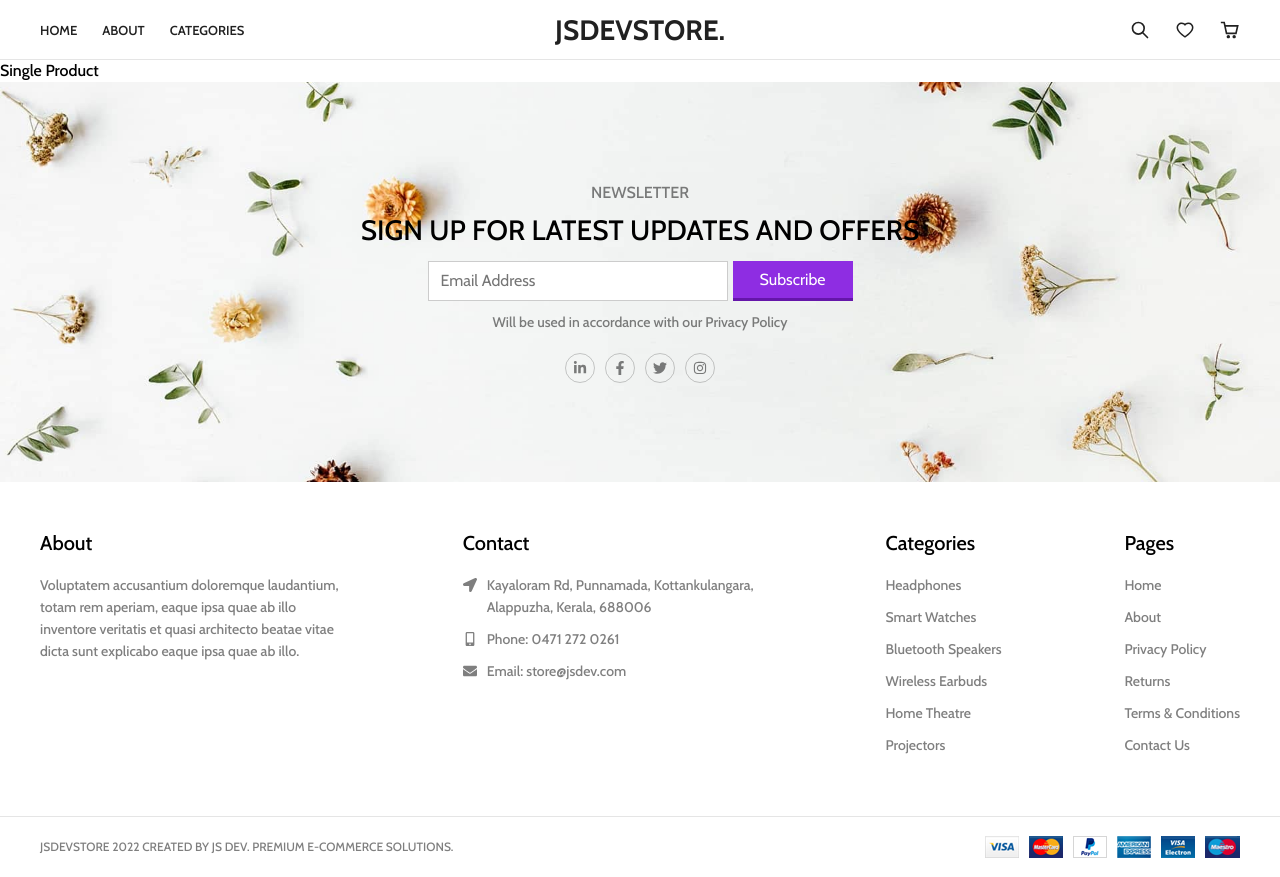
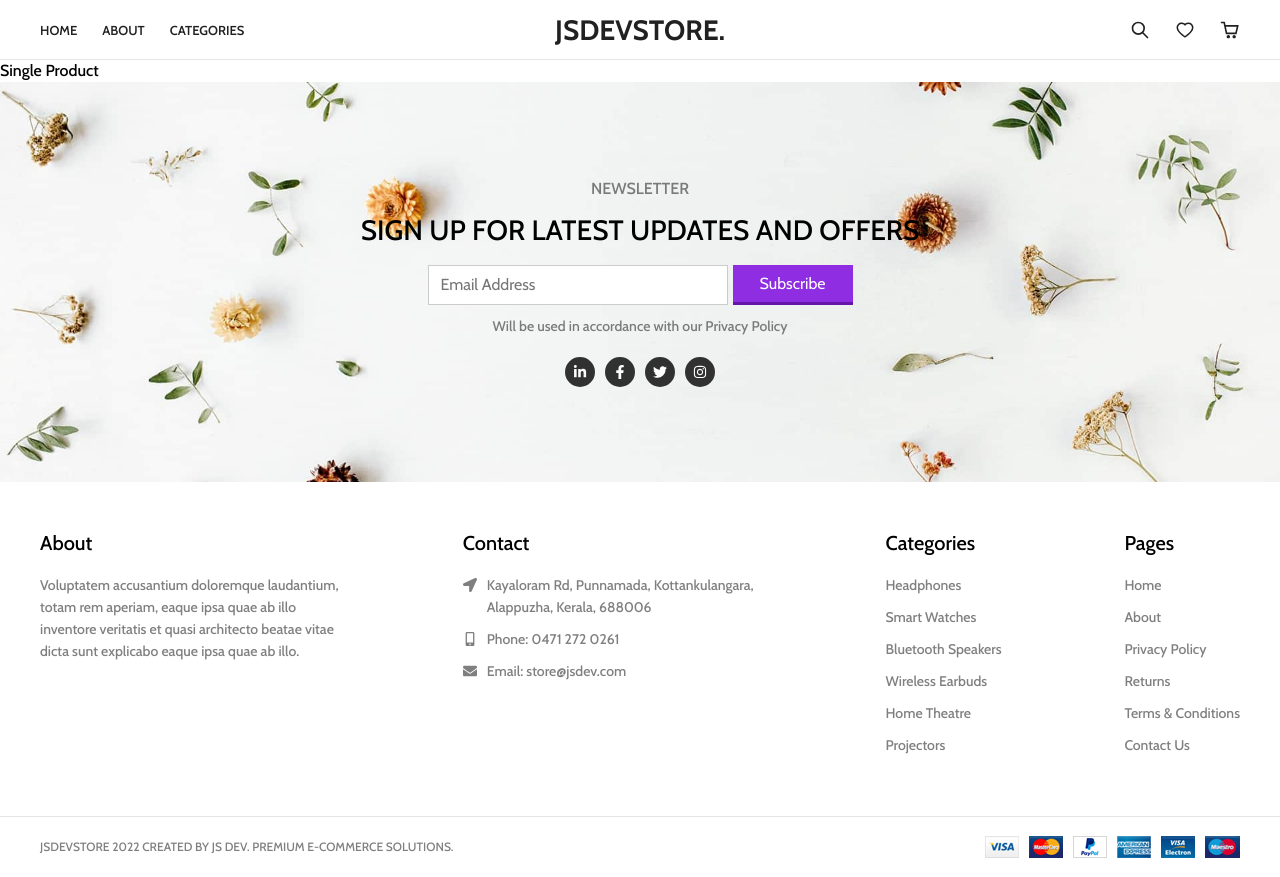
Before and after one commit to Drack112/Strapi-Stripe, a React (Create React App) app in the folder frontend/: page /product/1 in a window 1280 px wide. Built offline with nearby package versions, Linux system fonts and the light colour scheme; no server answers.

Commit message:
🧩 feat: update footer component

```diff
--- a/frontend/src/components/Footer/Footer.jsx
+++ b/frontend/src/components/Footer/Footer.jsx
@@ -1,8 +1,8 @@
 import React from 'react'
-
 import './Footer.scss'
 
 import { FaLocationArrow, FaMobileAlt, FaEnvelope } from 'react-icons/fa'
+
 import Payment from '../../assets/payments.png'
 
 const Footer = () => {
--- a/frontend/src/components/Footer/Footer.scss
+++ b/frontend/src/components/Footer/Footer.scss
@@ -1,15 +1,25 @@
 @import '../../css-config/mixins.scss';
-
 .footer {
   width: 100%;
   .footer-content {
-    padding: 50px 0;
+    padding: 50px 20px;
     max-width: 1200px;
     margin: 0 auto;
     display: flex;
-    justify-content: space-between;
+    flex-flow: wrap;
+    gap: 20px;
+    @include md {
+      justify-content: space-between;
+      padding: 50px 0;
+    }
     .col {
       max-width: 300px;
+      &:nth-child(3) {
+        width: 150px;
+        @include md {
+          width: auto;
+        }
+      }
       .title {
         margin-bottom: 20px;
         font-size: 20px;
@@ -41,12 +51,21 @@
   .bottom-bar {
     border-top: 1px solid rgba(0, 0, 0, 0.1);
     .bottom-bar-content {
-      height: 60px;
-      max-width: 1200px;
-      margin: 0 auto;
+      padding: 20px;
       display: flex;
       align-items: center;
-      justify-content: space-between;
+      flex-direction: column;
+      text-align: center;
+      gap: 10px;
+      @include md {
+        padding: 0;
+        height: 60px;
+        max-width: 1200px;
+        margin: 0 auto;
+        flex-direction: row;
+        justify-content: space-between;
+        text-align: left;
+      }
       .text {
         font-size: 12px;
         color: rgba(0, 0, 0, 0.5);
--- a/frontend/src/components/Footer/Newsletter/Newsletter.scss
+++ b/frontend/src/components/Footer/Newsletter/Newsletter.scss
@@ -1,3 +1,5 @@
+@import '../../../css-config/mixins.scss';
+
 .newsletter-section {
   width: 100%;
   height: 400px;
@@ -26,28 +28,36 @@
     }
     .big-text {
       margin-bottom: 20px;
-      font-size: 28px;
+      font-size: 22px;
+      line-height: 30px;
       font-weight: 500;
       text-transform: uppercase;
+      padding: 0 30px;
+      @include md {
+        font-size: 28px;
+      }
     }
     .form {
       display: flex;
       gap: 5px;
       margin-bottom: 10px;
       input {
-        width: 300px;
+        width: 200px;
         height: 40px;
         border-radius: 0;
         border: 1px solid rgba(0, 0, 0, 0.2);
         padding: 0 12px;
         font-size: 16px;
         outline: none;
+        @include md {
+          width: 300px;
+        }
       }
       button {
         outline: 0;
         border: 0;
         height: 40px;
-        width: 120px;
+        width: 100px;
         display: flex;
         align-items: center;
         justify-content: center;
@@ -56,6 +66,9 @@
         color: white;
         background: #8e2de2;
         border-bottom: 3px solid #6516aa;
+        @include md {
+          width: 120px;
+        }
       }
     }
     .social-icons {
@@ -64,12 +77,12 @@
       .icon {
         width: 30px;
         height: 30px;
-        border: 1px solid rgba(0, 0, 0, 0.2);
+        background: rgba(0, 0, 0, 0.8);
         border-radius: 50%;
         display: flex;
         align-items: center;
         justify-content: center;
-        color: rgba(0, 0, 0, 0.5);
+        color: white;
       }
     }
   }
```
